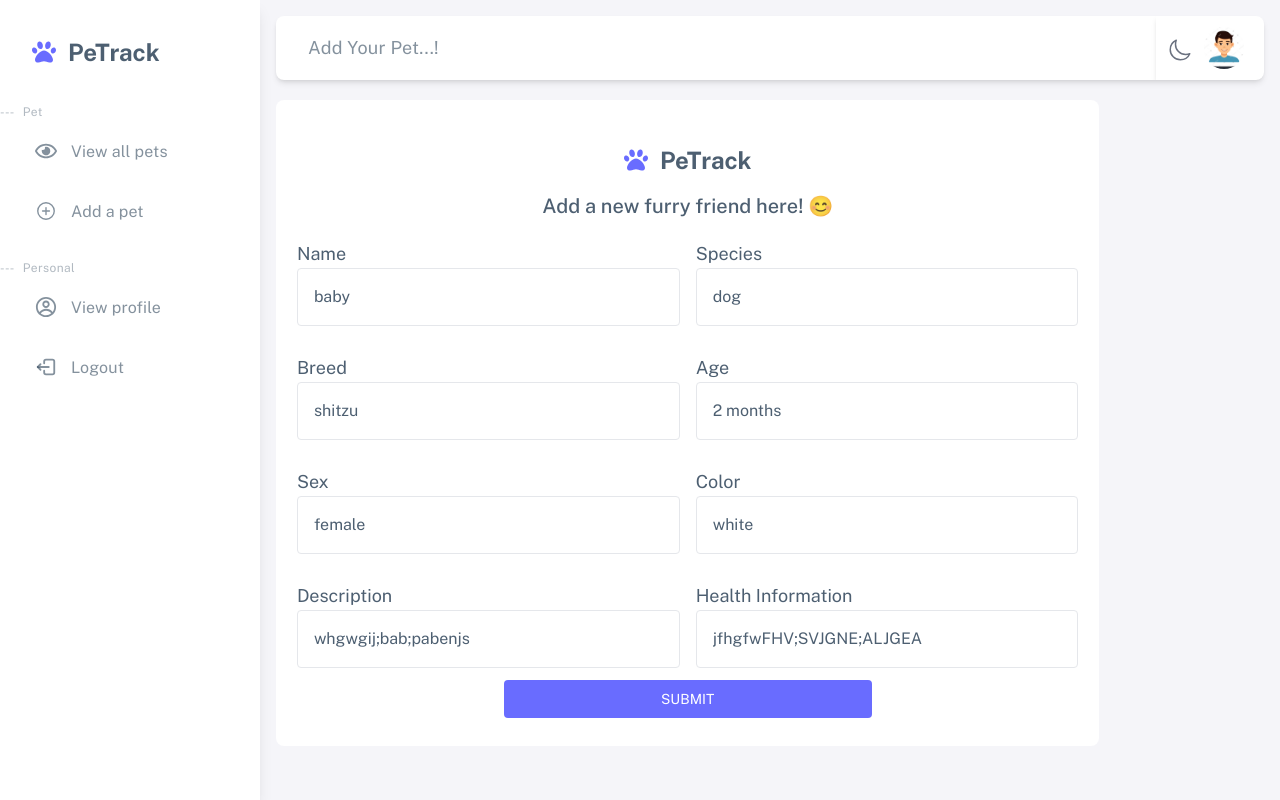
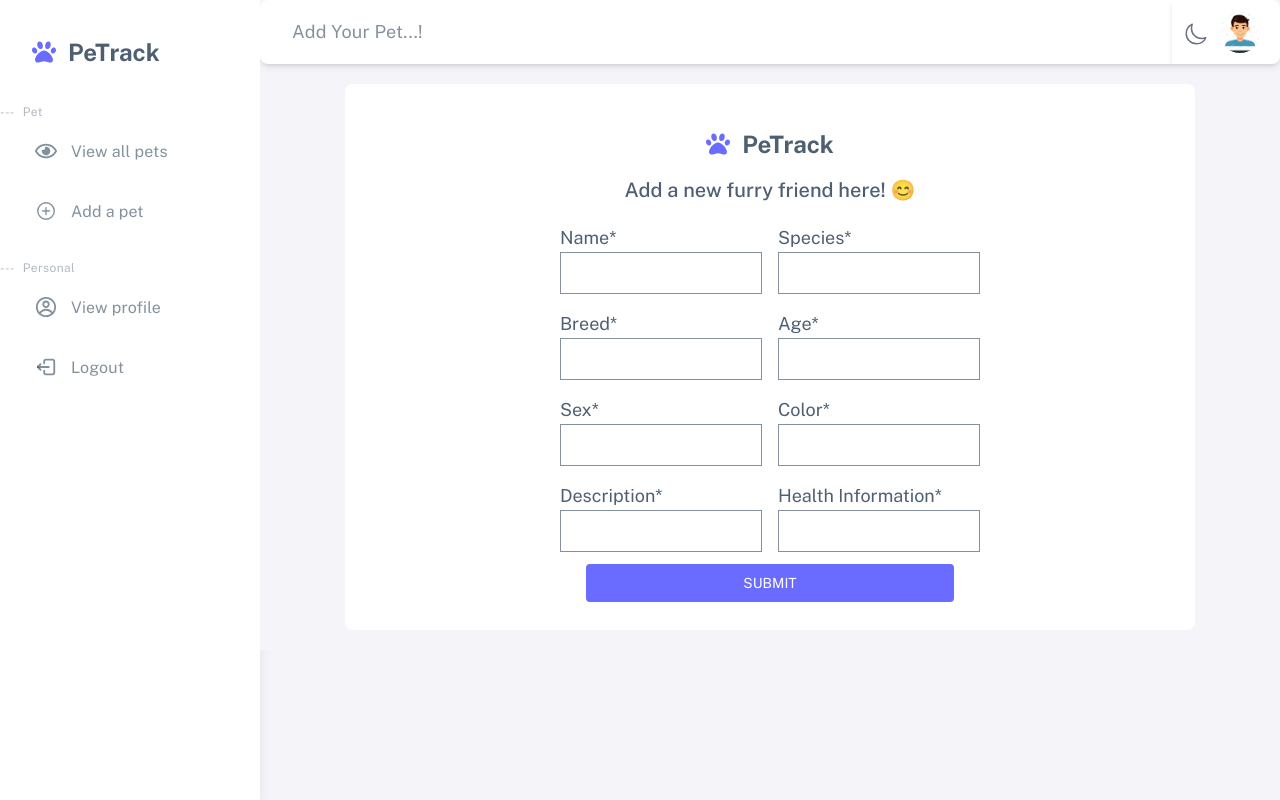
Before and after one commit to priyarathore20/pets-care, a Next.js app: page /add-a-pet in a window 1280 px wide. Built offline with nearby package versions, Linux system fonts and the light colour scheme; no server answers.

Commit message:
code refactoring

```diff
--- a/app/add-a-pet/page.js
+++ b/app/add-a-pet/page.js
@@ -7,19 +7,28 @@ import React, { useState } from "react";
 import "./styles.css";
 import Loader from "@/components/Loader";
 import instance from "@/utils/axios";
+import { useForm } from "react-hook-form";
+import Button from "@/components/Button";
+import { Router } from "next/router";
+import { useRouter } from "next/navigation";
 
 const AddPet = () => {
   const [isLoading, setIsLoading] = useState(false);
-  const [name, setName] = useState("baby");
-  const [age, setAge] = useState("2 months");
-  const [species, setSpecies] = useState("dog");
-  const [breed, setBreed] = useState("shitzu");
-  const [sex, setSex] = useState("female");
-  const [color, setColor] = useState("white");
-  const [description, setDescription] = useState("whgwgij;bab;pabenjs");
-  const [healthInformation, setHealthInformation] = useState(
-    "jfhgfwFHV;SVJGNE;ALJGEA"
-  );
+  const [name, setName] = useState("");
+  const [age, setAge] = useState("");
+  const [species, setSpecies] = useState("");
+  const [breed, setBreed] = useState("");
+  const [sex, setSex] = useState("");
+  const [color, setColor] = useState("");
+  const [description, setDescription] = useState("");
+  const [healthInformation, setHealthInformation] = useState("");
+  const router = useRouter();
+
+  const {
+    register,
+    handleSubmit,
+    formState: { errors },
+  } = useForm();
 
   const registerPet = async (e) => {
     e.preventDefault();
@@ -35,13 +44,14 @@ const AddPet = () => {
     };
     try {
       setIsLoading(true);
-      const res = await instance.post("/add-pet", data, {
+      const res = await instance.post("/pets/add-pet", data, {
         headers: {
           Authorization: `Bearer ${localStorage.getItem("token")}`,
         },
       });
       console.log(res.data);
       setIsLoading(false);
+      router.push("/");
     } catch (error) {
       console.error(error);
       setIsLoading(false);
@@ -51,7 +61,7 @@ const AddPet = () => {
   return (
     <Dashboard>
       <div
-        className={`dark:bg-secondaryBlue flex flex-col justify-center center bg-bgLight`}
+        className={`items-center dark:bg-secondaryBlue flex flex-col justify-center center bg-bgLight`}
       >
         <Header pageName={"Add Your Pet...!"} />
         <div
@@ -64,88 +74,121 @@ const AddPet = () => {
             Add a new furry friend here! 😊
           </h2>
 
-          <form className="flex flex-col justify-center items-center center">
-            <div className="gap-4 grid grid-cols-2 ">
-              <div className="flex ">
+          <form
+            onSubmit={handleSubmit(registerPet)}
+            className="flex flex-col justify-center items-center center"
+          >
+            <div className="gap-4 grid grid-cols-2 mb-3">
+              <div>
                 <Input
-                  label={"Name"}
+                  {...register("name", { required: true })}
+                  label={"Name*"}
                   type="text"
                   className="input"
                   value={name}
                   onChange={(e) => setName(e.target.value)}
                 />
+                {errors.name && (
+                  <p className="text-red/80">*This field is required</p>
+                )}
               </div>
               <div>
                 <Input
-                  label={"Species"}
+                  {...register("species", { required: true })}
+                  label={"Species*"}
                   type="text"
                   className="input"
                   value={species}
                   onChange={(e) => setSpecies(e.target.value)}
                 />
+                {errors.species && (
+                  <p className="text-red/80">*This field is required</p>
+                )}
               </div>
               <div>
                 <Input
-                  label={"Breed"}
+                  {...register("breed", { required: true })}
+                  label={"Breed*"}
                   type="text"
                   className="input"
                   value={breed}
                   onChange={(e) => setBreed(e.target.value)}
                 />
+                {errors.breed && (
+                  <p className="text-red/80">*This field is required</p>
+                )}
               </div>
               <div>
                 <Input
-                  label={"Age"}
+                  {...register("age", { required: true })}
+                  label={"Age*"}
                   type="text"
                   className="input"
                   value={age}
                   onChange={(e) => setAge(e.target.value)}
                 />
+                {errors.age && (
+                  <p className="text-red/80">*This field is required</p>
+                )}
               </div>
               <div>
                 <Input
-                  label={"Sex"}
+                  {...register("sex", { required: true })}
+                  label={"Sex*"}
                   type="text"
                   className="input"
                   value={sex}
                   onChange={(e) => setSex(e.target.value)}
                 />
+                {errors.name && (
+                  <p className="text-red/80">Please write in uppercase.</p>
+                )}
               </div>
               <div>
                 <Input
-                  label={"Color"}
+                  {...register("color", { required: true })}
+                  label={"Color*"}
                   type="text"
                   className="input"
                   value={color}
                   onChange={(e) => setColor(e.target.value)}
                 />
+                {errors.color && (
+                  <p className="text-red/80">*This field is required</p>
+                )}
               </div>
               <div>
                 <Input
-                  label={"Description"}
+                  {...register("description", { required: true })}
+                  label={"Description*"}
                   type="text"
                   className="input"
                   value={description}
                   onChange={(e) => setDescription(e.target.value)}
                 />
+                {errors.description && (
+                  <p className="text-red/80">*This field is required</p>
+                )}
               </div>
               <div>
                 <Input
-                  label={"Health Information"}
+                  {...register("info", { required: true })}
+                  label={"Health Information*"}
                   type="text"
                   className="input"
                   value={healthInformation}
                   onChange={(e) => setHealthInformation(e.target.value)}
                 />
+                {errors.info && (
+                  <p className="text-red/80">*This field is required</p>
+                )}
               </div>
             </div>
-            <button
+            <Button
               onClick={registerPet}
               disabled={isLoading}
-              className="space-x-1 bg-formButton rounded w-[368px] h-[38px] text-sm text-white"
-            >
-              {isLoading ? <Loader /> : "SUBMIT"}
-            </button>
+              label={isLoading ? <Loader /> : "SUBMIT"}
+            />
           </form>
         </div>
       </div>
--- a/app/details/EditPetModal.jsx
+++ b/app/details/EditPetModal.jsx
@@ -1,10 +1,49 @@
 "use client";
+import Button from "@/components/Button";
 import Dialog from "@/components/Dialog";
 import Input from "@/components/Input";
+import { AuthContext } from "@/context/UserContext";
 import { addPet } from "@/data";
-import React, { useState } from "react";
+import React, { useContext, useState } from "react";
 
-const EditPetModal = ({ open, onClose }) => {
+const EditPetModal = ({ open, onClose, pet }) => {
+  const [name, setName] = useState("");
+  const [species, setSpecies] = useState("");
+  const [breed, setBreed] = useState("");
+  const [age, setAge] = useState("");
+  const [sex, setSex] = useState("");
+  const [color, setColor] = useState("");
+  const [description, setDescription] = useState("");
+  const [healthInformation, setHealthInformation] = useState("");
+
+  const EditPet = async (e) => {
+    e.preventDefault();
+    const data = {
+      name,
+      age,
+      species,
+      breed,
+      sex,
+      color,
+      description,
+      healthInformation,
+    };
+    try {
+      setIsLoading(true);
+      const res = await instance.post("/pets/add-pet", data, {
+        headers: {
+          Authorization: `Bearer ${localStorage.getItem("token")}`,
+        },
+      });
+      console.log(res.data);
+      setIsLoading(false);
+      router.push("/");
+    } catch (error) {
+      console.error(error);
+      setIsLoading(false);
+    }
+  };
+
   return (
     <Dialog open={open} onClose={onClose}>
       <div
@@ -16,23 +55,59 @@ const EditPetModal = ({ open, onClose }) => {
           Something changed? Here we go..! 🚀
         </h2>
         <form className="flex flex-col justify-center items-center">
-          <div className="gap-4 grid grid-cols-2">
-          {addPet.map((item, index) => (
-            <div key={index} >
-              <div className="flex flex-1 gap-2" >
-                <Input
-                  label={item?.label}
-                  value={"xyz"}
-                  type="text"
-                  className={`dark:text-formHeading text-grayHeading outline-none dark:focus:border-formHeading dark:bg-primaryBlue bg-white border border-formTitle hover:border-formHeading py-2 px-1`}
-                />
-              </div>
-            </div>
-          ))}
+          <div className="flex flex-wrap justify-center gap-4 mb-8">
+            {/* <div className="flex flex-wrap gap-2 w-full"> */}
+            <Input
+              label={"Name"}
+              placeholder={pet?.name}
+              type="text"
+              onChange={(e) => setName(e.target.value)}
+            />
+            <Input
+              label={"Species"}
+              placeholder={pet?.species}
+              type="text"
+              onChange={(e) => setSpecies(e.target.value)}
+            />
+            <Input
+              label={"Breed"}
+              placeholder={pet?.breed}
+              type="text"
+              onChange={(e) => setBreed(e.target.value)}
+            />
+            <Input
+              label={"Age"}
+              placeholder={pet?.age}
+              type="text"
+              onChange={(e) => setAge(e.target.value)}
+            />
+            <Input
+              label={"Color"}
+              placeholder={pet?.color}
+              type="text"
+              onChange={(e) => setColor(e.target.value)}
+            />
+            <Input
+              label={"Sex"}
+              placeholder={pet?.sex}
+              type="text"
+              onChange={(e) => setSex(e.target.value)}
+            />
+            <Input
+              label={"Description"}
+              placeholder={pet?.description}
+              type="text"
+              onChange={(e) => setDescription(e.target.value)}
+            />
+            <Input
+              label={"Health Information"}
+              placeholder={pet?.healthInformation}
+              type="text"
+              onChange={(e) => setHealthInformation(e.target.value)}
+            />
+            {/* </div> */}
           </div>
-            <button className="space-x-1 bg-formButton rounded w-[368px] h-[38px] text-sm text-white">
-              SUBMIT
-            </button>
+          <Button label={"SUBMIT"} />
         </form>
       </div>
     </Dialog>
--- a/app/details/[id]/page.js
+++ b/app/details/[id]/page.js
@@ -48,18 +48,17 @@ const PetDetails = () => {
 
   const petDetails = [
     { label: "Name:", value: pet?.name },
+    { label: "Species:", value: pet?.species },
     { label: "Breed:", value: pet?.breed },
     { label: "Age:", value: pet?.age },
     { label: "Sex:", value: pet?.sex },
-    { label: "Color:", value: "Brown" },
-    { label: "Weight:", value: pet?.weight },
+    { label: "Color:", value: pet?.color },
   ];
 
   const petDetailsCard = [
     {
       label: "Description",
-      value:
-        "In Tailwind CSS, the justify-items utility class is used to control the alignment of items along the inline axis (row axis) within a grid container. It applies to grid items themselves, not the container.",
+      value: pet?.description,
     },
     {
       label: "Health information:",
@@ -72,23 +71,26 @@ const PetDetails = () => {
       <div className="flex items-center justify-start px-5 flex-col bg-bgLight dark:bg-secondaryBlue overflow-x-hidden">
         <Header
           pageName={pet?.name}
-          button={true}
-          EditPetModal={isEditModalOpen}
+          // button={true}
+
           DeletePetModal={isDeleteModalOpen}
         />
         <div className="flex items-center justify-between py-5 w-full h-full">
           <Image
             src={labraImg}
-            width={250}
-            height={250}
+            width={300}
+            height={300}
             alt="img"
             className="rounded-xl"
           />
           <div className="w-full grid grid-cols-3 gap-4  justify-items-center">
             {pet &&
               petDetails.map((item, i) => (
-                <div className="flex flex-col text-center" key={i}>
-                  <label className="text-gray-400 dark:text-gray-500 ">
+                <div
+                  className="flex flex-col text-center rounded-lg border dark:bg-primaryBlue dark:border-none border-gray-200 shadow-sm bg-white p-3 w-full max-w-40"
+                  key={i}
+                >
+                  <label className="text-gray-400 dark:text-gray-500">
                     {item?.label}
                   </label>
                   <p className="text-gray-500 font-medium tracking-wide dark:text-formHeading">
@@ -103,8 +105,8 @@ const PetDetails = () => {
               errorCorrectionLevel: "M",
               margin: 3,
               scale: 4,
-              width: 180,
-              height: 150,
+              width: 200,
+              height: 170,
               color: {
                 dark: "#000",
                 light: "#FFF",
@@ -116,7 +118,7 @@ const PetDetails = () => {
           {pet &&
             petDetailsCard.map((item, i) => (
               <div
-                className="w-full p-5 flex flex-col justify-start bg-white dark:bg-primaryBlue dark:border-navTitle rounded-xl border-gray-200 border"
+                className="w-full  p-5 flex flex-col justify-start bg-white dark:bg-primaryBlue dark:border-navTitle rounded-xl border-gray-200 border"
                 key={i}
               >
                 <h5 className="text-gray-400 dark:text-gray-500 pb-2">
@@ -128,15 +130,25 @@ const PetDetails = () => {
               </div>
             ))}
         </div>
-        <div className="w-full h-full">
-          <li className="text-gray-500 dark:text-formHeading">
-            Last seen at 3 pm at Shastri Nagar, Delhi.
-          </li>
-          <section className="bg-gray-200 w-full h-52 mt-4 rounded-lg"></section>
+        <div className="flex gap-5 justify-center mt-5 items-center w-full">
+          <Button
+            label={"Edit"}
+            size={"small"}
+            onClick={() => setIsEditModalOpen(true)}
+          />
+          <Button
+            label={"Delete"}
+            size={"small"}
+            onClick={() => setIsDeleteModalOpen(true)}
+          />
         </div>
       </div>
-      <EditPetModal open={isEditModalOpen} onClose={handleClose} />
-      <DeletePetModal open={isDeleteModalOpen} onClose={handleClose} />
+      <EditPetModal open={isEditModalOpen} pet={pet} onClose={handleClose} />
+      <DeletePetModal
+        open={isDeleteModalOpen}
+        pet={pet}
+        onClose={handleClose}
+      />
     </Dashboard>
   );
 };
--- a/components/Header.jsx
+++ b/components/Header.jsx
@@ -6,7 +6,7 @@ import Image from "next/image";
 import { useState } from "react";
 import Button from "./Button";
 
-const Header = ({ input, pageName, button, EditPetModal, DeletePetModal }) => {
+const Header = ({ input, pageName, EditPetModal, DeletePetModal }) => {
   const [gender, setGender] = useState("boy");
   return (
     <div
@@ -27,24 +27,6 @@ const Header = ({ input, pageName, button, EditPetModal, DeletePetModal }) => {
         </div>
       )}
       <div className="flex justify-between items-end gap-3 shadow-md p-3 pr-5">
-        {button && (
-          <>
-            <Button
-              size={"small"}
-              variant={"outlined"}
-              color={"blue"}
-              label={"Edit"}
-              onClick={EditPetModal}
-            />
-            <Button
-              size={"small"}
-              variant={"outlined"}
-              color={"red"}
-              label={"Delete"}
-              onClick={DeletePetModal}
-            />{" "}
-          </>
-        )}
         <DarkModeToggle />
         <Image
           src={gender == "girl" ? girlAvatar : boyAvatar}
--- a/components/Input.jsx
+++ b/components/Input.jsx
@@ -11,7 +11,7 @@ const Input = ({
   ...props
 }) => {
   return (
-    <div className="w-full">
+    <div className="flex flex-col">
       {label && (
         <label className="text-grayHeading text-lg dark:text-formHeading">
           {label}
@@ -24,7 +24,7 @@ const Input = ({
         type={type}
         onChange={onChange}
         className={classNames(
-          "dark:hover:border-formHeading bg-white dark:bg-primaryBlue mb-3 p-4 border rounded w-full text-formTitle text-grayHeading dark:text-formHeading outline-none",
+          "dark:text-formHeading text-grayHeading outline-none dark:focus:border-formHeading dark:bg-primaryBlue bg-white border border-formTitle hover:border-formHeading py-2 px-1",
           {
             "bg-gray-100 text-gray-400 cursor-not-allowed": disabled,
           }
--- a/package.json
+++ b/package.json
@@ -18,6 +18,7 @@
     "notistack": "^3.0.1",
     "react": "^18",
     "react-dom": "^18",
+    "react-hook-form": "^7.51.3",
     "react-icons": "^5.0.1",
     "react-svg": "^16.1.33"
   },
```
Also changed, not shown: 1 other file (tests, documents, lock files or other folders).
